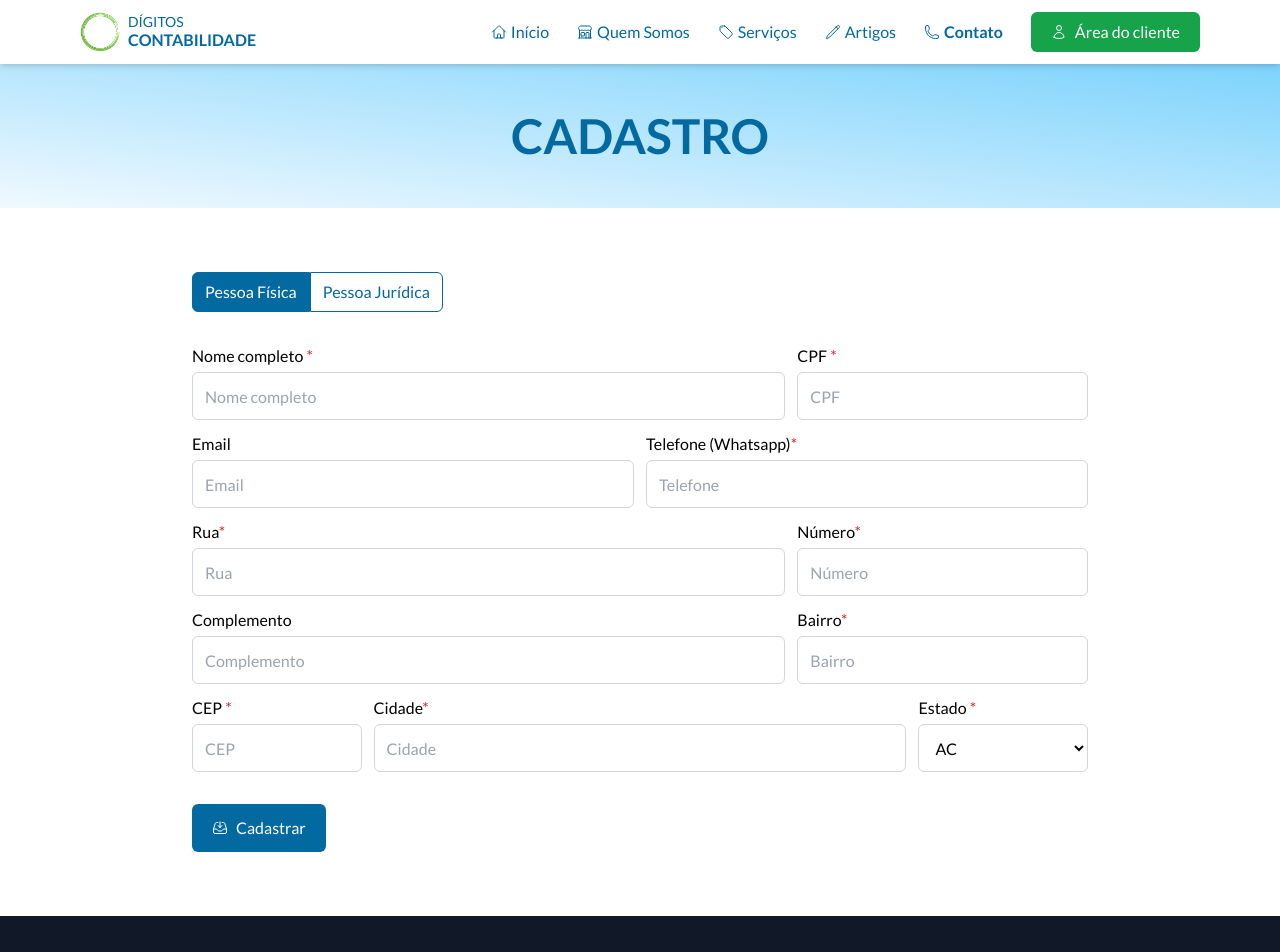
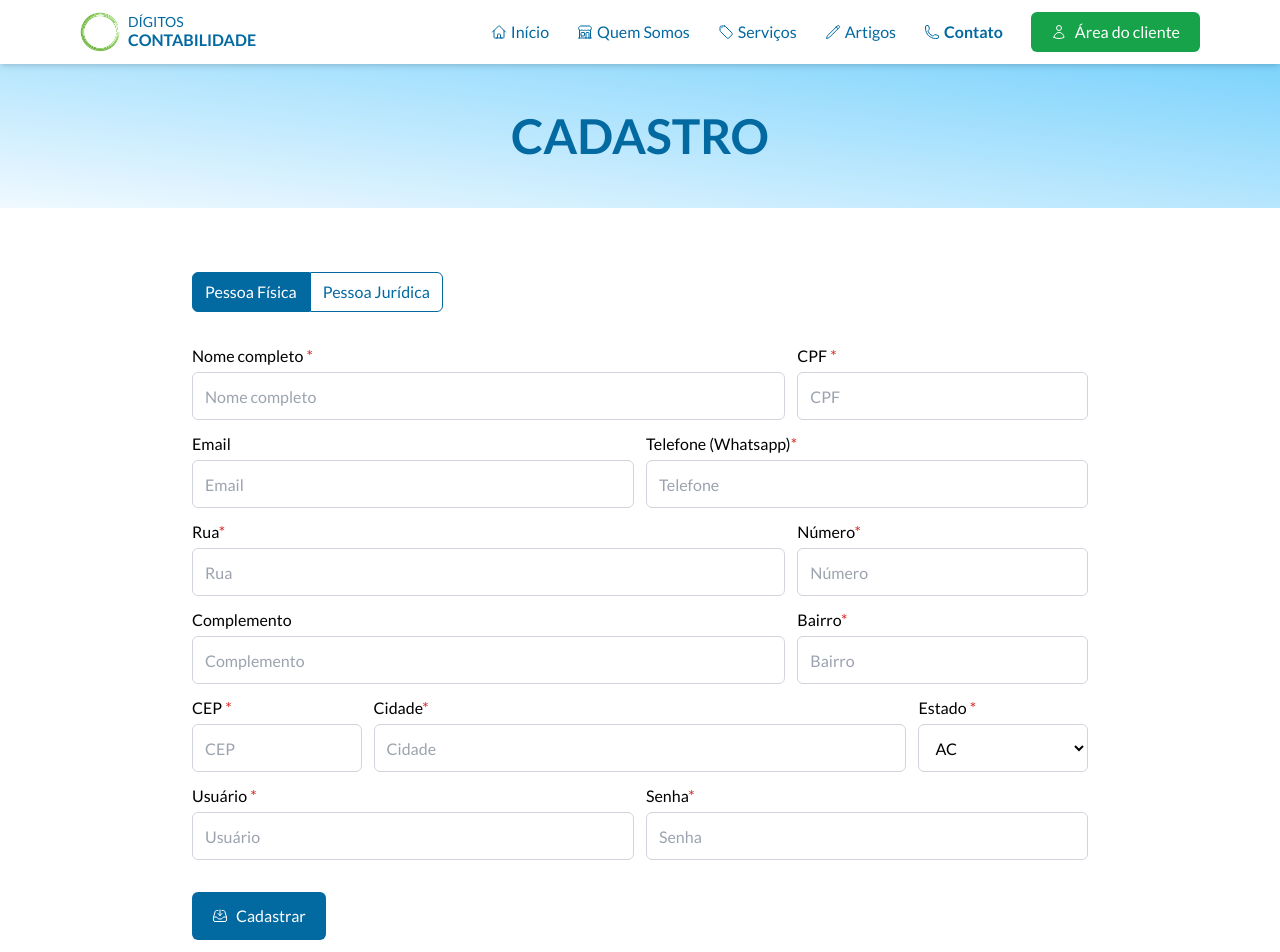
Before and after one commit to nsbbezerra/digito-contabilidade, a Next.js app: page /cadastro in a window 1280 px wide. Shown: the top 952 px of the page. Built offline with nearby package versions, Linux system fonts and the light colour scheme.

Commit message:
add login form and context

```diff
--- a/components/Menu.tsx
+++ b/components/Menu.tsx
@@ -1,5 +1,5 @@
 import Image from "next/image";
-import { Fragment, useState } from "react";
+import { Fragment, useContext, useState } from "react";
 import {
   Bars3Icon,
   HomeIcon,
@@ -15,9 +15,14 @@ import {
 } from "@heroicons/react/24/outline";
 import Link from "next/link";
 import * as DropdownMenu from "@radix-ui/react-dropdown-menu";
+import * as Dialog from "@radix-ui/react-dialog";
+
+import LoginContext from "../context/login";
 
 export default function Menu() {
   const [isMenuOpen, setIsMenuOpen] = useState<boolean>(false);
+  const { state: isLoginOpen, setState: setIsLoginOpen } =
+    useContext(LoginContext);
 
   const MenuItems = () => (
     <div className="items-start gap-7 flex flex-col xl:flex-row xl:items-center">
@@ -76,7 +81,10 @@ export default function Menu() {
         <DropdownMenu.Portal>
           <DropdownMenu.Content className="bg-white backdrop-blur-sm bg-opacity-90 rounded-md z-50 py-2 px-2 border shadow-lg mt-3 w-48">
             <DropdownMenu.Label />
-            <DropdownMenu.Item className="text-gray-800 py-1 px-2 rounded-md flex items-center gap-2 hover:bg-sky-700 cursor-pointer hover:text-white active:bg-sky-800 focus:outline-none focus:ring-2 focus:ring-sky-500">
+            <DropdownMenu.Item
+              className="text-gray-800 py-1 px-2 rounded-md flex items-center gap-2 hover:bg-sky-700 cursor-pointer hover:text-white active:bg-sky-800 focus:outline-none focus:ring-2 focus:ring-sky-500"
+              onClick={() => setIsLoginOpen({ isOpen: !isLoginOpen.isOpen })}
+            >
               <ArrowRightOnRectangleIcon className="w-4 h-4" />
               Login
             </DropdownMenu.Item>
@@ -143,6 +151,47 @@ export default function Menu() {
           </div>
         )}
       </div>
+
+      <Dialog.Root
+        open={isLoginOpen.isOpen}
+        onOpenChange={() => setIsLoginOpen({ isOpen: !isLoginOpen.isOpen })}
+      >
+        <Dialog.Trigger asChild />
+        <Dialog.Portal>
+          <Dialog.Overlay className="fixed top-0 right-0 left-0 bottom-0 bg-black z-50 bg-opacity-60 backdrop-blur-sm" />
+          <Dialog.Content className="fixed w-[80%] left-[10%] right-[10%] sm:w-[50%] sm:left-[25%] sm:right-[25%] md:w-[40%] md:left-[30%] md:right-[30%] lg:w-[30%] bg-white shadow-lg rounded-md top-[20%] z-50 lg:left-[35%] lg:right-[35%]">
+            <Dialog.Title className="px-4 py-3 text-lg font-semibold">
+              Login
+            </Dialog.Title>
+            <Dialog.Close
+              asChild
+              className="rounded-full bg-black bg-opacity-10 h-7 w-7 absolute right-4 top-3 p-1 cursor-pointer hover:bg-opacity-20 active:bg-opacity-10"
+            >
+              <XMarkIcon />
+            </Dialog.Close>
+
+            <div className="p-5 flex flex-col gap-3">
+              <div>
+                <label>Usuário</label>
+                <input type="text" className="input" placeholder={"Usuário"} />
+              </div>
+              <div>
+                <label>Senha</label>
+                <input
+                  type="password"
+                  className="input"
+                  placeholder={"Senha"}
+                />
+              </div>
+
+              <button className="button-green-full mt-3">
+                <ArrowRightOnRectangleIcon className="w-5 h-5" />
+                Login
+              </button>
+            </div>
+          </Dialog.Content>
+        </Dialog.Portal>
+      </Dialog.Root>
     </Fragment>
   );
 }
--- /dev/null
+++ b/context/index.tsx
@@ -0,0 +1,7 @@
+import { LoginContextProvider } from "./login/index";
+
+const GlobalContext = ({ children }: any) => {
+  return <LoginContextProvider>{children}</LoginContextProvider>;
+};
+
+export default GlobalContext;
--- /dev/null
+++ b/context/login/index.tsx
@@ -0,0 +1,31 @@
+import { createContext, Dispatch, SetStateAction, useState } from "react";
+
+type LoginTypes = {
+  isOpen: boolean;
+};
+
+type PropsLoginContext = {
+  state: LoginTypes;
+  setState: Dispatch<SetStateAction<LoginTypes>>;
+};
+
+const DEFAULT_VALUES = {
+  state: {
+    isOpen: false,
+  },
+  setState: () => {},
+};
+
+const LoginContext = createContext<PropsLoginContext>(DEFAULT_VALUES);
+
+const LoginContextProvider = ({ children }: any) => {
+  const [state, setState] = useState(DEFAULT_VALUES.state);
+  return (
+    <LoginContext.Provider value={{ state, setState }}>
+      {children}
+    </LoginContext.Provider>
+  );
+};
+
+export { LoginContextProvider };
+export default LoginContext;
--- a/package.json
+++ b/package.json
@@ -10,6 +10,7 @@
   },
   "dependencies": {
     "@heroicons/react": "^2.0.0",
+    "@radix-ui/react-dialog": "^1.0.0",
     "@radix-ui/react-dropdown-menu": "^1.0.0",
     "@radix-ui/react-toggle-group": "^1.0.0",
     "next": "12.2.5",
--- a/pages/_app.tsx
+++ b/pages/_app.tsx
@@ -1,8 +1,13 @@
-import '../styles/globals.css'
-import type { AppProps } from 'next/app'
+import "../styles/globals.css";
+import type { AppProps } from "next/app";
+import GlobalContext from "../context/index";
 
 function MyApp({ Component, pageProps }: AppProps) {
-  return <Component {...pageProps} />
+  return (
+    <GlobalContext>
+      <Component {...pageProps} />
+    </GlobalContext>
+  );
 }
 
-export default MyApp
+export default MyApp;
--- a/pages/cadastro.tsx
+++ b/pages/cadastro.tsx
@@ -103,7 +103,7 @@ export default function Register() {
             )}
             <div>
               <label>Email</label>
-              <input type="text" className="input" placeholder="Email" />
+              <input type="email" className="input" placeholder="Email" />
             </div>
 
             <div>
@@ -214,8 +214,25 @@ export default function Register() {
             </div>
           </div>
 
+          <div className="grid grid-cols-1 md:grid-cols-2 gap-3">
+            <div>
+              <label>
+                Usuário <span className="text-red-600">*</span>
+              </label>
+              <input type="text" className="input" placeholder={"Usuário"} />
+            </div>
+
+            <div>
+              <label>
+                Senha
+                <span className="text-red-600">*</span>
+              </label>
+              <input type="password" className="input" placeholder={"Senha"} />
+            </div>
+          </div>
+
           <button className="button-blue mt-5">
-            <InboxArrowDownIcon className="w-4 h-5" />
+            <InboxArrowDownIcon className="w-4 h-4" />
             Cadastrar
           </button>
         </div>
--- a/styles/globals.css
+++ b/styles/globals.css
@@ -19,3 +19,7 @@ html {
 .button-blue {
   @apply h-12 flex px-5 items-center rounded-md bg-sky-700 w-fit text-white gap-2 hover:bg-sky-800 active:bg-sky-700 focus:outline-none focus:ring-2 focus:ring-sky-500;
 }
+
+.button-green-full {
+  @apply h-14 flex px-5 items-center rounded-md bg-green-600 w-full justify-center text-white gap-2 hover:bg-green-700 active:bg-green-600 focus:outline-none focus:ring-2 focus:ring-green-400 text-lg;
+}
```
Also changed, not shown: 1 other file (tests, documents, lock files or other folders).
